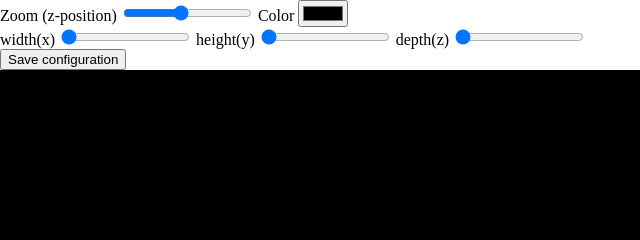
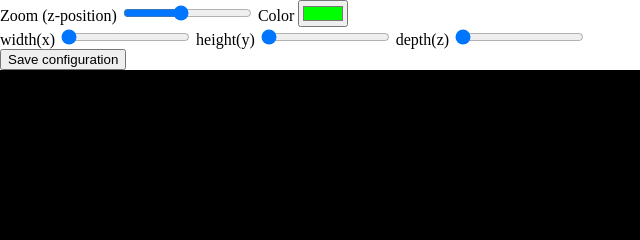
Before and after one commit to Tim0Cc/3D-configurator-FrontEnd, a website: page frontend/index.ejs in a window 1280 px wide. Shown: the top 240 px of the page, 0-640 px from the left. Drawn offline with nearby package versions, Linux system fonts and the light colour scheme; files that its build step writes are made by us from their sources.

Commit message:
bugfix: color-input value initialized with cube green

```diff
--- a/frontend/index.ejs
+++ b/frontend/index.ejs
@@ -14,7 +14,7 @@
           <label for="position">Zoom (z-position)</label>
           <input type="range" name="position" id="position" class="position" min="1" max="10" value="5">
           <label for="color">Color</label>
-          <input type="color" name="color" id="color" class="color" value="5">
+          <input type="color" name="color" id="color" class="color" value="#00ff00">
         </div>
         <div class="controls-2">
           <label for="width">width(x)</label>
```
